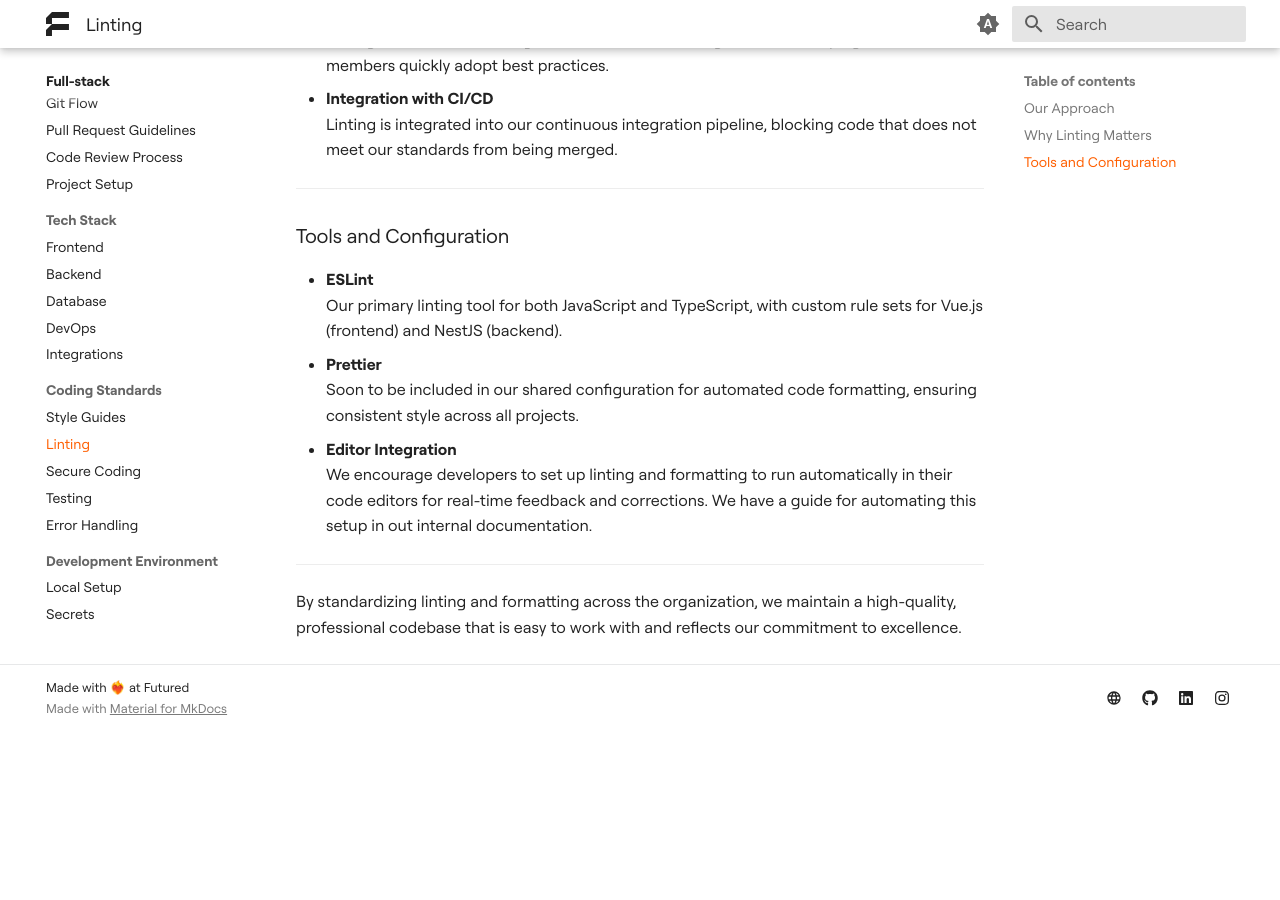
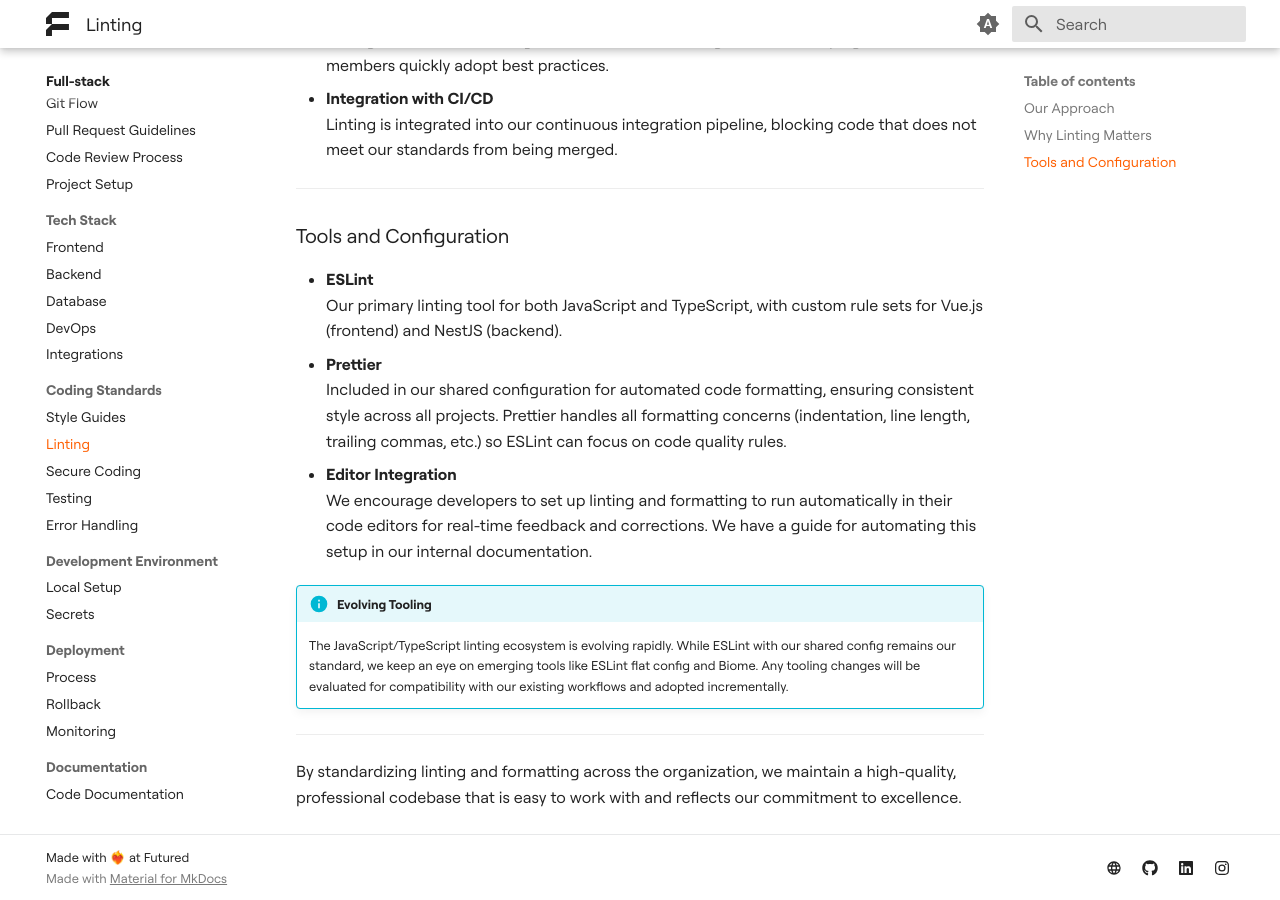
Before and after one commit to futuredapp/Engineering-Handbook, an MkDocs documentation site: the page built from docs/teams/fullstack/coding_standards/10_linting.md, in a window 1280 px wide and 900 px high, scrolled down 1097 px. Built offline with MkDocs 1.6.1 and Material for MkDocs 9.7.7, drawn with Linux system fonts in a browser that asks for light colours; before the commit the page ends 1827 px from its top, so only the background shows below that; some of the changed text lies outside the part shown.

Commit message:
chore: updated linting section

```diff
--- a/docs/teams/fullstack/coding_standards/10_linting.md
+++ b/docs/teams/fullstack/coding_standards/10_linting.md
@@ -33,9 +33,12 @@
 - **ESLint**
   Our primary linting tool for both JavaScript and TypeScript, with custom rule sets for Vue.js (frontend) and NestJS (backend).
 - **Prettier**
-  Soon to be included in our shared configuration for automated code formatting, ensuring consistent style across all projects.
+  Included in our shared configuration for automated code formatting, ensuring consistent style across all projects. Prettier handles all formatting concerns (indentation, line length, trailing commas, etc.) so ESLint can focus on code quality rules.
 - **Editor Integration**
-  We encourage developers to set up linting and formatting to run automatically in their code editors for real-time feedback and corrections. We have a guide for automating this setup in out internal documentation.
+  We encourage developers to set up linting and formatting to run automatically in their code editors for real-time feedback and corrections. We have a guide for automating this setup in our internal documentation.
+
+!!! info "Evolving Tooling"
+    The JavaScript/TypeScript linting ecosystem is evolving rapidly. While ESLint with our shared config remains our standard, we keep an eye on emerging tools like ESLint flat config and Biome. Any tooling changes will be evaluated for compatibility with our existing workflows and adopted incrementally.
 
 ---
 
```
Also changed, not shown: other parts of docs/teams/fullstack/coding_standards/10_linting.md (+1 -1 lines).
